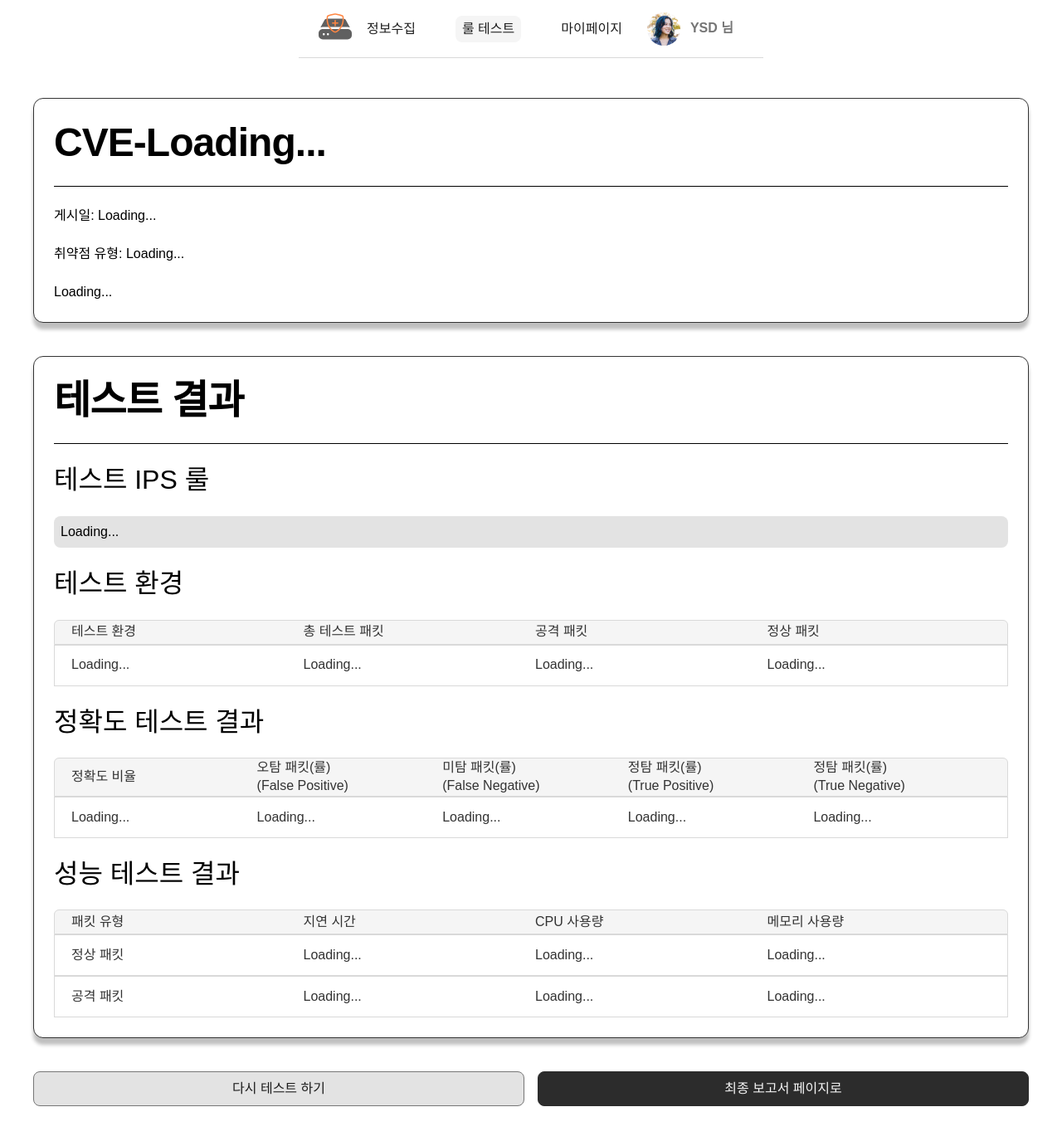
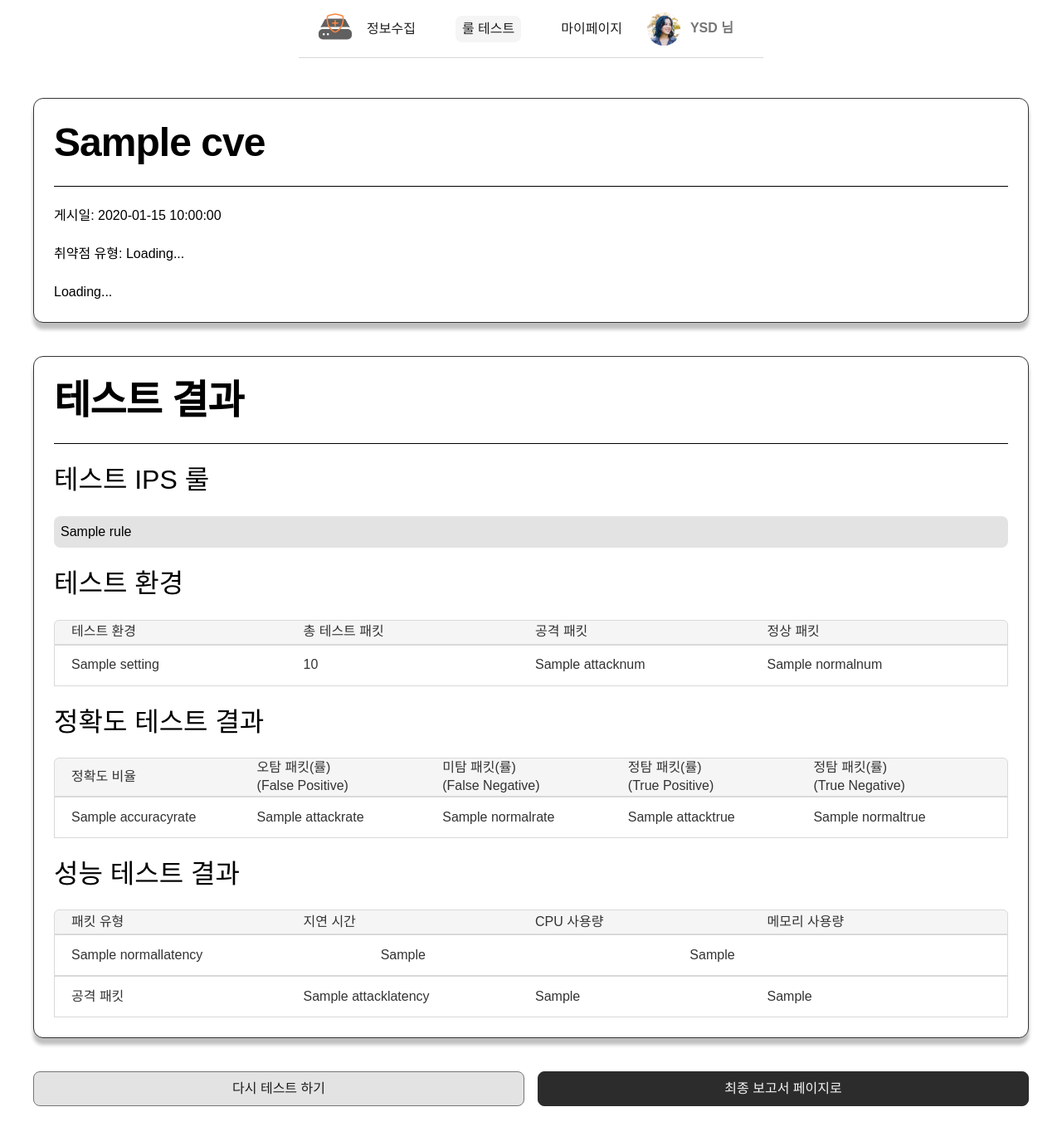
Before and after one commit to sdevel1029/ips_rule_advisor, a Python web app: template src/templates/ruletest_result.html in a window 1280 px wide. Shown: the whole page at 83% size. Run offline with Jinja, Linux system fonts and the light colour scheme; the template is opened without the code that fills it: most values are stand-ins (such as "Sample title", 1, 10 or a date in 2020).

Commit message:
Update ruletest_result.html

```diff
--- a/src/templates/ruletest_result.html
+++ b/src/templates/ruletest_result.html
@@ -25,7 +25,6 @@
       border: none;
       text-decoration: none;
       background: none;
-
       -webkit-font-smoothing: antialiased;
     }
 
@@ -50,8 +49,8 @@
         </div>
       </div>
       <div class="header-nav">
-        <a class="nav-item item-text" href= "/">정보수집</a>
-        <a class="nav-item--active item-text" href= "/ruletest">룰 테스트</a>
+        <a class="nav-item item-text" href="/">정보수집</a>
+        <a class="nav-item--active item-text" href="/ruletest">룰 테스트</a>
         <a class="nav-item item-text" href="">마이페이지</a>
       </div>
       <div class="header-auth">
@@ -67,9 +66,9 @@
     </header>
     <div class="main-container">
       <div class="card-cve">
-        <div class="card__title" id="cve-id">CVE-Loading...</div>
+        <div class="card__title" id="cve-id">{{ test_result.cve }}</div>
         <div class="line-seperate"></div>
-        <div class="card__text" id="publish-date">게시일: Loading...</div>
+        <div class="card__text" id="publish-date">게시일: {{ test_result.created_at }}</div>
         <div class="card__text" id="vuln-type">취약점 유형: Loading...</div>
         <div class="card__text" id="description">Loading...</div>
       </div>
@@ -78,7 +77,7 @@
         <div class="line-seperate"></div>
         <div class="card__subtitle">테스트 IPS 룰</div>
         <div class="card__rulebox">
-          <div class="text-rulebox" id="test-rule">Loading...</div>
+          <div class="text-rulebox" id="test-rule">{{ test_result.rule }}</div>
         </div>
         <div class="card__subtitle">테스트 환경</div>
         <div class="table">
@@ -92,10 +91,10 @@
           </div>
           <div class="table-row">
             <div class="table-grid-03">
-              <div class="table__cell-03 text-cell" id="test-environment">Loading...</div>
-              <div class="table__cell-03 text-cell" id="total-packets">Loading...</div>
-              <div class="table__cell-03 text-cell" id="attack-packets">Loading...</div>
-              <div class="table__cell-03 text-cell" id="normal-packets">Loading...</div>
+              <div class="table__cell-03 text-cell" id="test-environment">{{ test_result.setting }}</div>
+              <div class="table__cell-03 text-cell" id="total-packets">{{ test_result.total }}</div>
+              <div class="table__cell-03 text-cell" id="attack-packets">{{ test_result.attacknum }}</div>
+              <div class="table__cell-03 text-cell" id="normal-packets">{{ test_result.normalnum }}</div>
             </div>
           </div>
         </div>
@@ -112,11 +111,11 @@
           </div>
           <div class="table-row">
             <div class="table-grid-03">
-              <div class="table__cell-03 text-cell" id="accuracy-rate">Loading...</div>
-              <div class="table__cell-03 text-cell" id="false-positive">Loading...</div>
-              <div class="table__cell-03 text-cell" id="false-negative">Loading...</div>
-              <div class="table__cell-03 text-cell" id="true-positive">Loading...</div>
-              <div class="table__cell-03 text-cell" id="true-negative">Loading...</div>
+              <div class="table__cell-03 text-cell" id="accuracy-rate">{{ test_result.accuracyrate }}</div>
+              <div class="table__cell-03 text-cell" id="false-positive">{{ test_result.attackrate }}</div>
+              <div class="table__cell-03 text-cell" id="false-negative">{{ test_result.normalrate }}</div>
+              <div class="table__cell-03 text-cell" id="true-positive">{{ test_result.attacktrue }}</div>
+              <div class="table__cell-03 text-cell" id="true-negative">{{ test_result.normaltrue }}</div>
             </div>
           </div>
         </div>
@@ -132,25 +131,24 @@
           </div>
           <div class="table-row">
             <div class="table-grid-03">
-              <div class="table__cell-03 text-cell" id="category">정상 패킷</div>
-              <div class="table__cell-03 text-cell" id="latency">Loading...</div>
-              <div class="table__cell-03 text-cell" id="cpu-usage">Loading...</div>
-              <div class="table__cell-03 text-cell" id="memory-usage">Loading...</div>
+              <div class="table__cell-03 text-cell" id="normallatency">{{ test_result.normallatency }}</div>
+              <div class="table__cell-03 text-cell" id="cpu-usage">{{ test_result.normalcpu_usage }}</div>
+              <div class="table__cell-03 text-cell" id="memory-usage">{{ test_result.normalmemory_usage }}</div>
             </div>
           </div>
           <div class="table-row">
             <div class="table-grid-03">
               <div class="table__cell-03 text-cell" id="category">공격 패킷</div>
-              <div class="table__cell-03 text-cell" id="latency">Loading...</div>
-              <div class="table__cell-03 text-cell" id="cpu-usage">Loading...</div>
-              <div class="table__cell-03 text-cell" id="memory-usage">Loading...</div>
+              <div class="table__cell-03 text-cell" id="attacklatency">{{ test_result.attacklatency }}</div>
+              <div class="table__cell-03 text-cell" id="cpu-usage">{{ test_result.attackcpu_usage }}</div>
+              <div class="table__cell-03 text-cell" id="memory-usage">{{ test_result.attackmemory_usage }}</div>
             </div>
           </div>
         </div>
       </div>
       <div class="main-row">
         <div class="button-group">
-          <button class="button-start text-button--neutral" id = "rule-test-button">다시 테스트 하기</button>
+          <button class="button-start text-button--neutral" id="rule-test-button">다시 테스트 하기</button>
           <button class="button-end text-button--primary">최종 보고서 페이지로</button>
         </div>
       </div>
@@ -158,61 +156,16 @@
   </div>
 
   <script>
-
-    document.addEventListener('DOMContentLoaded', async () => {
-  try {
-    // URL에서 testid를 추출
-    const urlParams = new URLSearchParams(window.location.search);
-    const testid = urlParams.get('testid'); // URL 쿼리에서 testid 값을 가져옴
-
-    if (!testid) {
-      console.error('testid가 URL에 없습니다.');
-      return;
-    }
-
-    // 서버에서 데이터를 fetch
-    const response = await fetch('/rule/test/show', {
-      method: 'POST',
-      headers: {
-        'Content-Type': 'application/json'
-      },
-      body: JSON.stringify({ testid: testid }) // 필요한 testid를 여기에 넣음
-    });
-
-    const data = await response.json();
-
+    document.addEventListener('DOMContentLoaded', () => {
       document.getElementById('rule-test-button').addEventListener('click', () => {
-      const cveId = data.cve
-      const envi = data.envi
+        const cveId = "{{ test_result.cve }}";
+        const envi = "{{ test_result.envi }}";
         if (cveId !== 'N/A') {
           window.location.href = `/ruletest?cve=${encodeURIComponent(cveId)}&envi=${encodeURIComponent(envi)}`;
         } else {
           alert('CVE ID를 로드할 수 없습니다.');
         }
       });
-
-    // 데이터를 HTML에 렌더링
-    document.getElementById('cve-id').textContent = data.cve || 'N/A';
-    document.getElementById('publish-date').textContent = `게시일: ${data.created_at || 'N/A'}`;
-    document.getElementById('vuln-type').textContent = `취약점 유형: ${data.vuln_type || 'N/A'}`;
-    document.getElementById('description').textContent = data.description || 'N/A';
-    document.getElementById('test-rule').textContent = data.rule || 'N/A';
-    document.getElementById('test-environment').textContent = data.setting || 'N/A';
-    document.getElementById('total-packets').textContent = data.total || 'N/A';
-    document.getElementById('attack-packets').textContent = data.attacknum || 'N/A';
-    document.getElementById('normal-packets').textContent = data.normalnum || 'N/A';
-    document.getElementById('accuracy-rate').textContent = data.accuracyrate || 'N/A';
-    document.getElementById('false-positive').textContent = data.attackrate || 'N/A';
-    document.getElementById('false-negative').textContent = data.normalrate || 'N/A';
-    document.getElementById('true-positive').textContent = data.attacktrue || 'N/A';
-    document.getElementById('true-negative').textContent = data.normaltrue || 'N/A';
-    document.getElementById('latency').textContent = data.attacklatency || 'N/A';
-    document.getElementById('cpu-usage').textContent = data.cpu_usage || 'N/A';
-    document.getElementById('memory-usage').textContent = data.memory_usage || 'N/A';
-
-  } catch (error) {
-    console.error('Error fetching data:', error);
-  }
     });
   </script>
 </body>
```
Lines whose indentation alone changed are shown as unchanged.
